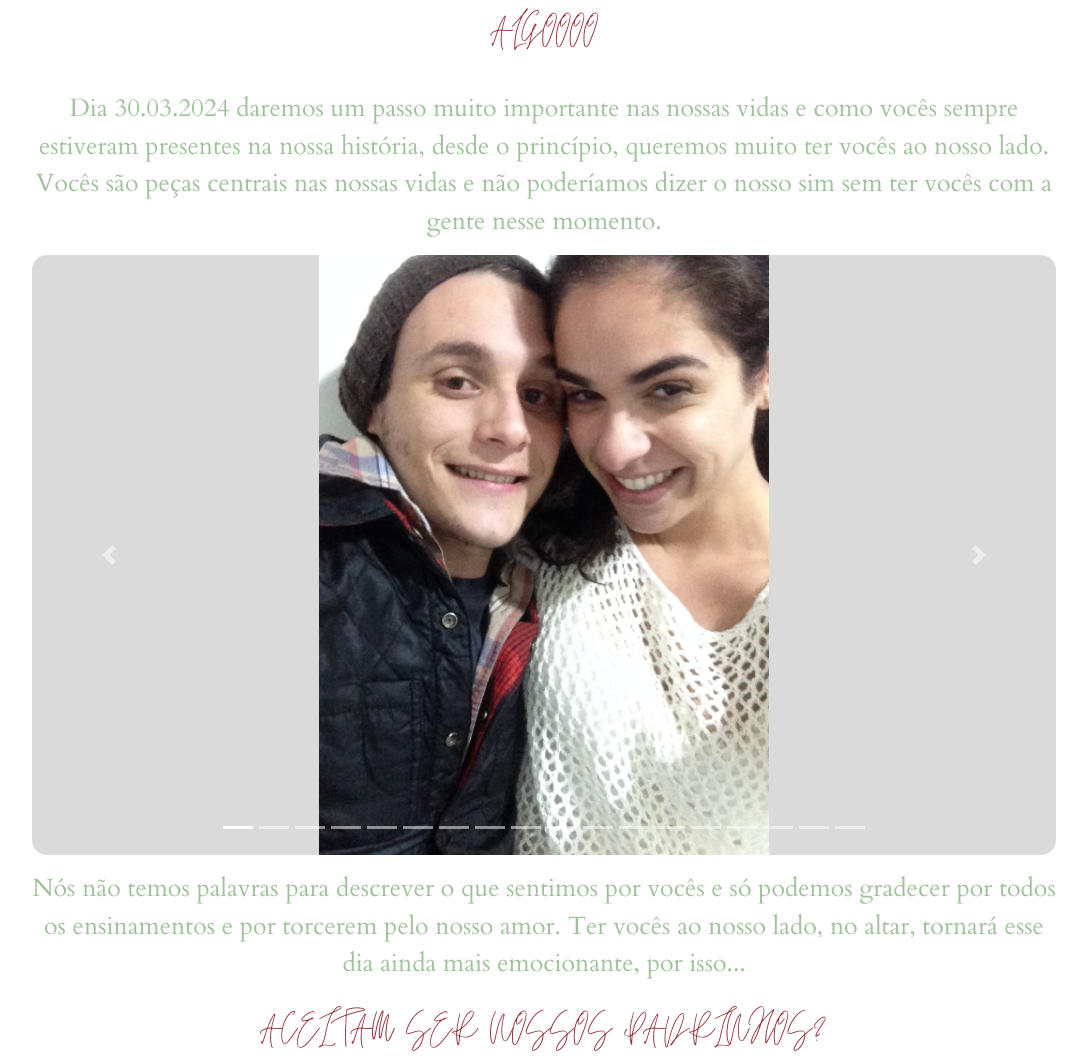
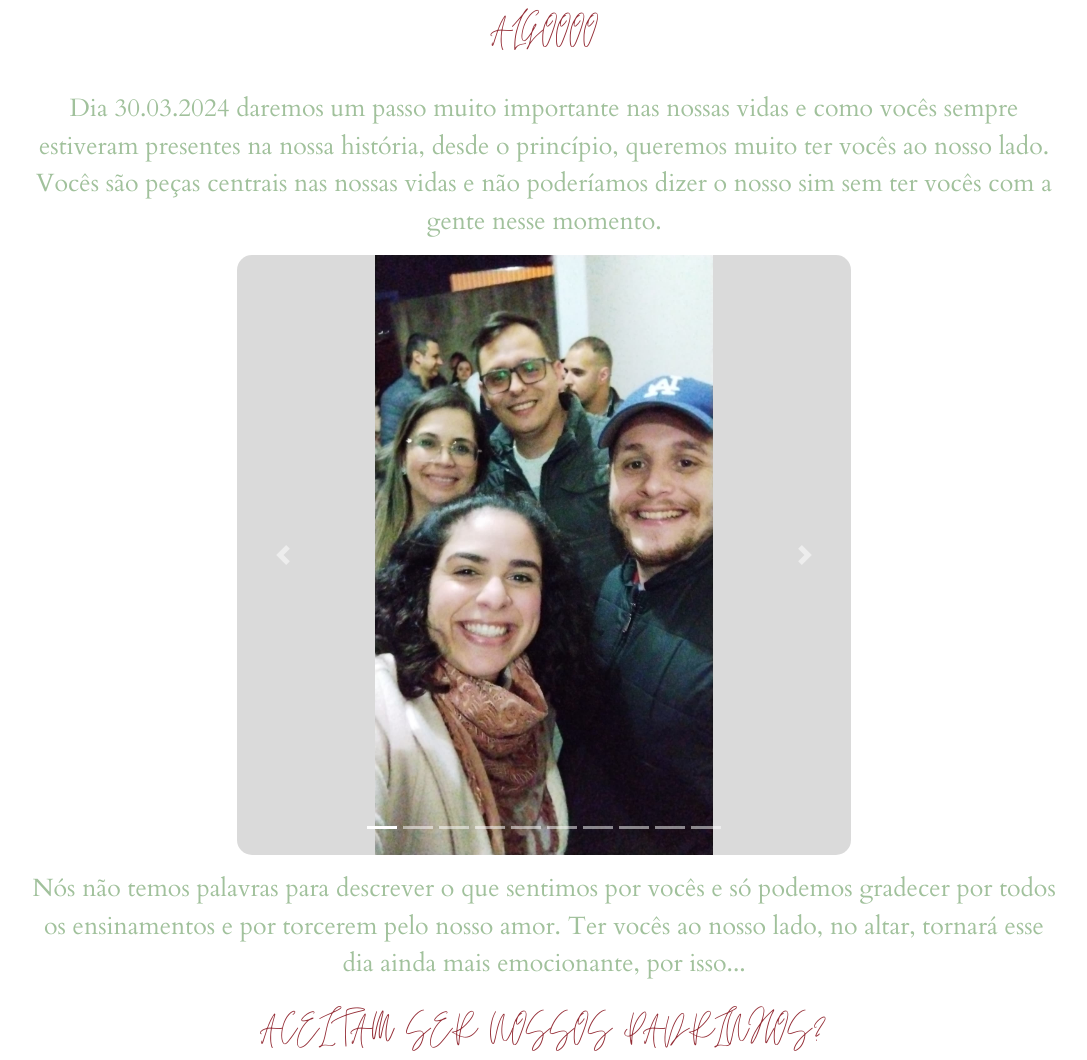
Before and after one commit to rgalvaomachado/sitecasamento, a PHP site: page /padrinhos.html in a window 1280 px wide. Shown: the top 1060 px of the page, without its empty margins (96-1183 px from the left). Run offline with PHP 8.4, Linux system fonts and the light colour scheme; some libraries are stand-ins or nearby versions.

Commit message:
fotos padrinhos

```diff
--- a/index.css
+++ b/index.css
@@ -199,14 +199,41 @@ body{
   padding: 0;
   margin: 0;
 }
+
+@media (max-width: 600px) {
+  #carouselExampleIndicators{
+    width: 90%;
+    height: 300px;
+  }
+  .imagem_slides{
+    height: 300px;
+  }
+}
+
+@media (min-width: 600px) {
+  #carouselExampleIndicators{
+    width: 60%;
+    height: 600px
+  }
+  .imagem_slides{
+    height: 600px;
+  }
+}
+
+#carouselExampleIndicators{
+  border-radius: 15px;
+  text-align: center;
+  align-items: center;
+  margin: auto;
+}
+
 .imagem_slides{
   background-repeat: no-repeat;
   background-position: center;
   background-size: contain;
-  width: 100%;
-  height: 600px;
   background-color: rgba(128, 128, 128, 0.295);
   border-radius: 15px;
+
 }
 
 
--- a/padrinhos.html
+++ b/padrinhos.html
@@ -31,69 +31,37 @@
           <li data-target="#carouselExampleIndicators" data-slide-to="7"></li>
           <li data-target="#carouselExampleIndicators" data-slide-to="8"></li>
           <li data-target="#carouselExampleIndicators" data-slide-to="9"></li>
-          <li data-target="#carouselExampleIndicators" data-slide-to="10"></li>
-          <li data-target="#carouselExampleIndicators" data-slide-to="11"></li>
-          <li data-target="#carouselExampleIndicators" data-slide-to="12"></li>
-          <li data-target="#carouselExampleIndicators" data-slide-to="13"></li>
-          <li data-target="#carouselExampleIndicators" data-slide-to="14"></li>
-          <li data-target="#carouselExampleIndicators" data-slide-to="15"></li>
-          <li data-target="#carouselExampleIndicators" data-slide-to="16"></li>
-          <li data-target="#carouselExampleIndicators" data-slide-to="17"></li>
         </ol>
         <div class="carousel-inner">
           <div class="carousel-item active">
-            <div class="imagem_slides" style="background-image: url('imagens/slides/1.png');"></div>
+            <div class="imagem_slides" style="background-image: url('imagens/padrinhos/1.jpg');"></div>
           </div>
           <div class="carousel-item">
-            <div class="imagem_slides" style="background-image: url('imagens/slides/2.png');"></div>
+            <div class="imagem_slides" style="background-image: url('imagens/padrinhos/2.jpg');"></div>
           </div>
           <div class="carousel-item">
-            <div class="imagem_slides" style="background-image: url('imagens/slides/3.png');"></div>
+            <div class="imagem_slides" style="background-image: url('imagens/padrinhos/3.jpg');"></div>
           </div>
           <div class="carousel-item">
-            <div class="imagem_slides" style="background-image: url('imagens/slides/4.png');"></div>
+            <div class="imagem_slides" style="background-image: url('imagens/padrinhos/4.jpg');"></div>
           </div>
           <div class="carousel-item">
-            <div class="imagem_slides" style="background-image: url('imagens/slides/5.JPG');"></div>
+            <div class="imagem_slides" style="background-image: url('imagens/padrinhos/5.JPG');"></div>
           </div>
           <div class="carousel-item">
-            <div class="imagem_slides" style="background-image: url('imagens/slides/6.jpg');"></div>
+            <div class="imagem_slides" style="background-image: url('imagens/padrinhos/6.jpg');"></div>
           </div>
           <div class="carousel-item">
-            <div class="imagem_slides" style="background-image: url('imagens/slides/7.jpg');"></div>
+            <div class="imagem_slides" style="background-image: url('imagens/padrinhos/7.jpg');"></div>
           </div>
           <div class="carousel-item">
-            <div class="imagem_slides" style="background-image: url('imagens/slides/8.jpg');"></div>
+            <div class="imagem_slides" style="background-image: url('imagens/padrinhos/8.jpg');"></div>
           </div>
           <div class="carousel-item">
-            <div class="imagem_slides" style="background-image: url('imagens/slides/9.jpg');"></div>
+            <div class="imagem_slides" style="background-image: url('imagens/padrinhos/9.jpg');"></div>
           </div>
           <div class="carousel-item">
-            <div class="imagem_slides" style="background-image: url('imagens/slides/10.jpg');"></div>
-          </div>
-          <div class="carousel-item">
-            <div class="imagem_slides" style="background-image: url('imagens/slides/11.jpg');"></div>
-          </div>
-          <div class="carousel-item">
-            <div class="imagem_slides" style="background-image: url('imagens/slides/12.jpg');"></div>
-          </div>
-          <div class="carousel-item">
-            <div class="imagem_slides" style="background-image: url('imagens/slides/13.jpg');"></div>
-          </div>
-          <div class="carousel-item">
-            <div class="imagem_slides" style="background-image: url('imagens/slides/14.jpg');"></div>
-          </div>
-          <div class="carousel-item">
-            <div class="imagem_slides" style="background-image: url('imagens/slides/15.jpg');"></div>
-          </div>
-          <div class="carousel-item">
-            <div class="imagem_slides" style="background-image: url('imagens/slides/16.jpg');"></div>
-          </div>
-          <div class="carousel-item">
-            <div class="imagem_slides" style="background-image: url('imagens/slides/17.JPG');"></div>
-          </div>
-          <div class="carousel-item">
-            <div class="imagem_slides" style="background-image: url('imagens/slides/18.jpg');"></div>
+            <div class="imagem_slides" style="background-image: url('imagens/padrinhos/10.jpg');"></div>
           </div>
         </div>
         <a class="carousel-control-prev" href="#carouselExampleIndicators" role="button" data-slide="prev">
```
Also changed, not shown: imagens/padrinhos/1.jpg (added), imagens/padrinhos/10.jpg (added), imagens/padrinhos/2.jpg (added), imagens/padrinhos/3.jpg (added), imagens/padrinhos/4.jpg (added), imagens/padrinhos/5.jpg (added), imagens/padrinhos/6.jpg (added), imagens/padrinhos/7.jpg (added), imagens/padrinhos/8.jpg (added), imagens/padrinhos/9.jpg (added).
